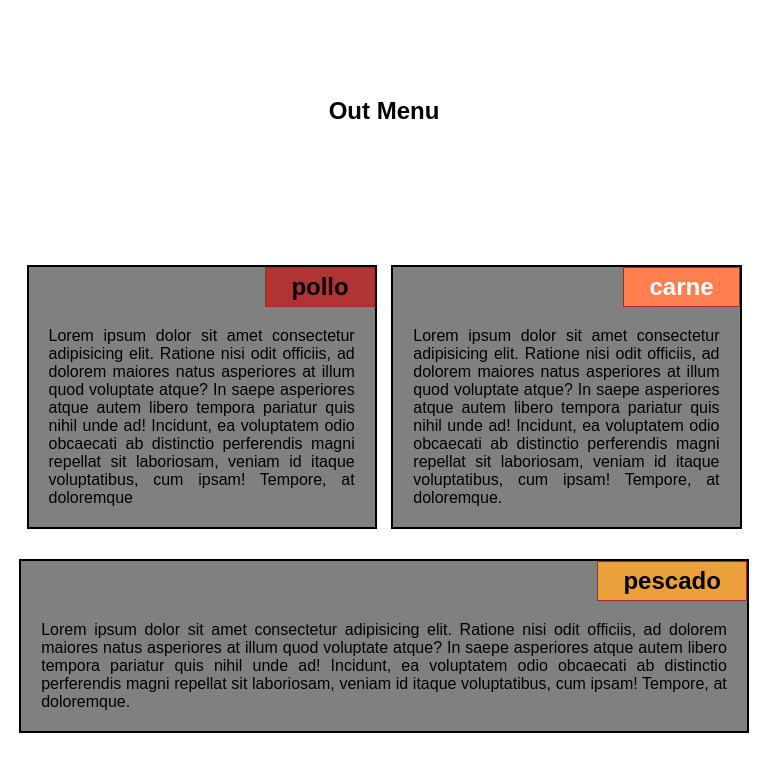
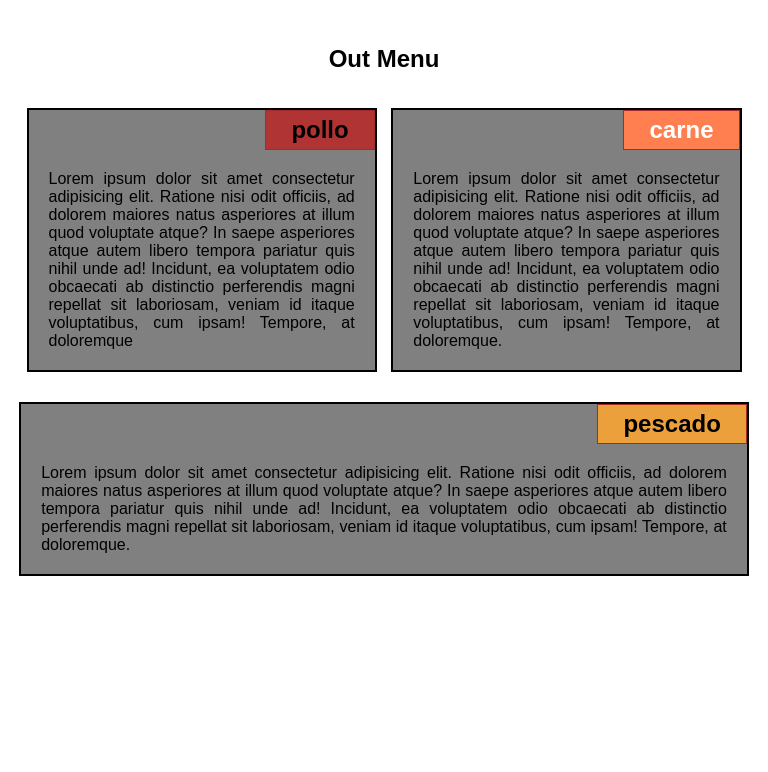
Before and after one commit to zoedevelop/module-2-CSS, a plain HTML site: page index.html in a window 768 px wide. Drawn offline with Linux system fonts and the light colour scheme.

Commit message:
estilos de escritorio , tablet y movil finalizados

```diff
--- a/style.css
+++ b/style.css
@@ -29,7 +29,7 @@
         margin: 0 auto;
         display: flex;
         flex-direction: column;
-        justify-content: space-around;
+        justify-content: flex-start;
         align-items: center
     }
     .container{
@@ -91,7 +91,7 @@
         margin: 0 auto;
         display: flex;
         flex-direction: column;
-        justify-content: space-around;
+        justify-content: flex-start;
         align-items: center
     }
 
```
